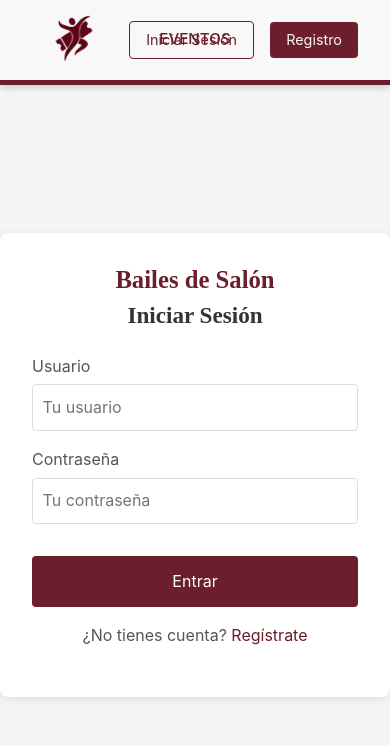
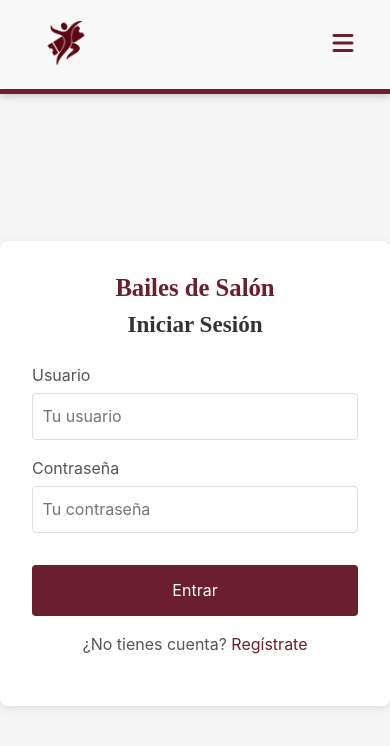
Before and after one commit to assxavi/retoFrontend, an Angular app: page /login in a window 390 px wide. Shown: the top 746 px of the page. Built offline with nearby package versions, Linux system fonts and the light colour scheme.

Commit message:
feat: enhance navbar functionality with menu toggle and close on link click

```diff
--- a/src/app/shared/components/navbar/navbar.html
+++ b/src/app/shared/components/navbar/navbar.html
@@ -1,35 +1,42 @@
 <nav class="app-navbar">
   <div class="app-navbar__brand">
-    <a routerLink="/"><img src="assets/img/logo.png" alt="Bailes de Salon" /></a>
+    <a routerLink="/" (click)="cerrarMenu()">
+      <img src="assets/img/logo.png" alt="Bailes de Salon" />
+    </a>
   </div>
 
-  <div class="app-navbar__menu">
-    <!-- Sin login o cliente: va a /eventos -->
-    @if (!authService.isLoggedIn() || (!isAdmin)) {
-      <a [routerLink]="isAdmin ? '/admin/eventos' : (authService.isLoggedIn() ? '/clientes/eventos' : '/eventos')"
-         routerLinkActive="active">
+  <button class="burger" (click)="toggleMenu()">
+    <i [class]="menuAbierto ? 'fas fa-times' : 'fas fa-bars'"></i>
+  </button>
+
+  <div class="app-navbar__menu" [class.abierto]="menuAbierto">
+    @if (!isAdmin) {
+      <a
+        [routerLink]="authService.isLoggedIn() ? '/clientes/eventos' : '/eventos'"
+        routerLinkActive="active"
+        (click)="cerrarMenu()">
         Eventos
       </a>
     }
-
-    <!-- Admin: gestión -->
     @if (isAdmin) {
-      <a routerLink="/admin/eventos" routerLinkActive="active">Gestión</a>
+      <a routerLink="/admin/eventos" routerLinkActive="active" (click)="cerrarMenu()">
+        Gestión
+      </a>
     }
-
-    <!-- Cliente logueado: mis reservas -->
     @if (authService.isLoggedIn() && !isAdmin) {
-      <a routerLink="/clientes/mis-reservas" routerLinkActive="active">Mis Reservas</a>
+      <a routerLink="/clientes/mis-reservas" routerLinkActive="active" (click)="cerrarMenu()">
+        Mis Reservas
+      </a>
     }
   </div>
 
-  <div class="app-navbar__user">
+  <div class="app-navbar__user" [class.abierto]="menuAbierto">
     @if (authService.isLoggedIn()) {
       <span>{{ username }}</span>
       <button (click)="logout()">Cerrar Sesión</button>
     } @else {
-      <a routerLink="/login" class="btn-login">Iniciar Sesión</a>
-      <a routerLink="/registro" class="btn-registro">Registro</a>
+      <a routerLink="/login" class="btn-login" (click)="cerrarMenu()">Iniciar Sesión</a>
+      <a routerLink="/registro" class="btn-registro" (click)="cerrarMenu()">Registro</a>
     }
   </div>
 </nav>
--- a/src/app/shared/components/navbar/navbar.scss
+++ b/src/app/shared/components/navbar/navbar.scss
@@ -2,13 +2,14 @@
   display: flex;
   align-items: center;
   justify-content: space-between;
-  padding: 2.5rem 2rem;
+  padding: 0 2rem;
   height: 64px;
   background-color: var(--color-bg);
   color: var(--color-red);
   box-shadow: 0 2px 8px rgba(0, 0, 0, 0.2);
   border-bottom: 5px solid var(--color-red);
   position: relative;
+  flex-wrap: wrap;
 
   img {
     width: 80px;
@@ -21,6 +22,16 @@
   font-size: 1.3rem;
   font-weight: bold;
   letter-spacing: 1px;
+}
+
+.burger {
+  display: none;
+  background: transparent;
+  border: none;
+  color: var(--color-red);
+  font-size: 1.5rem;
+  cursor: pointer;
+  padding: 0.5rem;
 }
 
 .app-navbar__menu {
@@ -46,6 +57,7 @@
     }
   }
 }
+
 .app-navbar__user {
   display: flex;
   align-items: center;
@@ -54,6 +66,7 @@
   span {
     font-size: 0.9rem;
     opacity: 0.9;
+    color: var(--color-red);
   }
 
   a,
@@ -71,8 +84,7 @@
     border: 1px solid var(--color-red);
     color: var(--color-red);
 
-    &:hover,
-    &.active {
+    &:hover {
       background: var(--color-red);
       color: var(--color-bg);
     }
@@ -93,3 +105,59 @@
     }
   }
 }
+
+/* MÓVIL */
+@media (max-width: 768px) {
+  .app-navbar {
+    height: auto;
+    padding: 0.8rem 1.5rem;
+  }
+
+  .burger {
+    display: block;
+  }
+
+  .app-navbar__menu {
+    position: static;
+    transform: none;
+    display: none;
+    flex-direction: column;
+    width: 100%;
+    gap: 0;
+    padding: 0.5rem 0;
+    border-top: 1px solid rgba(122, 22, 40, 0.2);
+    margin-top: 0.5rem;
+
+    &.abierto {
+      display: flex;
+    }
+
+    a {
+      padding: 0.8rem 0;
+      border-bottom: 1px solid rgba(122, 22, 40, 0.1);
+
+      &:last-child {
+        border-bottom: none;
+      }
+    }
+  }
+
+  .app-navbar__user {
+    display: none;
+    flex-direction: column;
+    width: 100%;
+    align-items: flex-start;
+    gap: 0.8rem;
+    padding: 0.8rem 0;
+    border-top: 1px solid rgba(122, 22, 40, 0.2);
+
+    &.abierto {
+      display: flex;
+    }
+
+    a, button {
+      width: 100%;
+      text-align: center;
+    }
+  }
+}
--- a/src/app/shared/components/navbar/navbar.ts
+++ b/src/app/shared/components/navbar/navbar.ts
@@ -3,19 +3,28 @@ import { CommonModule } from '@angular/common';
 import { RouterLink, RouterLinkActive } from '@angular/router';
 import { AuthService } from '../../../core/services/auth.service';
 import { Router } from '@angular/router';
-import { NgIf } from '@angular/common';
 
 @Component({
   selector: 'app-navbar',
-  imports: [CommonModule, RouterLink, RouterLinkActive, NgIf],
+  imports: [CommonModule, RouterLink, RouterLinkActive],
   templateUrl: './navbar.html',
   styleUrl: './navbar.scss',
 })
 export class NavbarComponent {
+  menuAbierto = false;
+
   constructor(
     public authService: AuthService,
     private router: Router,
   ) {}
+
+  toggleMenu() {
+    this.menuAbierto = !this.menuAbierto;
+  }
+
+  cerrarMenu() {
+    this.menuAbierto = false;
+  }
 
   get username(): string {
     return localStorage.getItem('username') || 'Invitado';
@@ -31,6 +40,7 @@ export class NavbarComponent {
 
   logout(): void {
     this.authService.logout();
+    this.cerrarMenu();
     this.router.navigate(['/login']);
   }
 }
```
